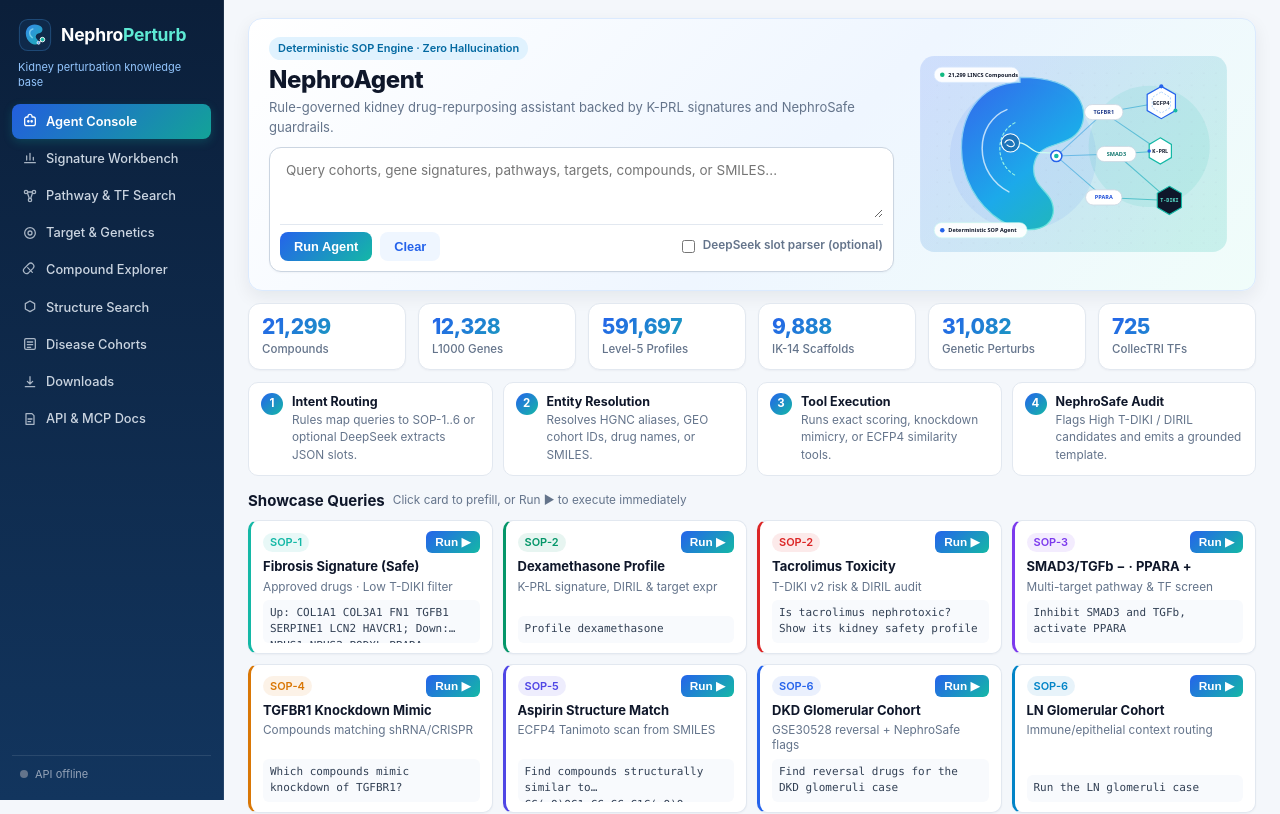
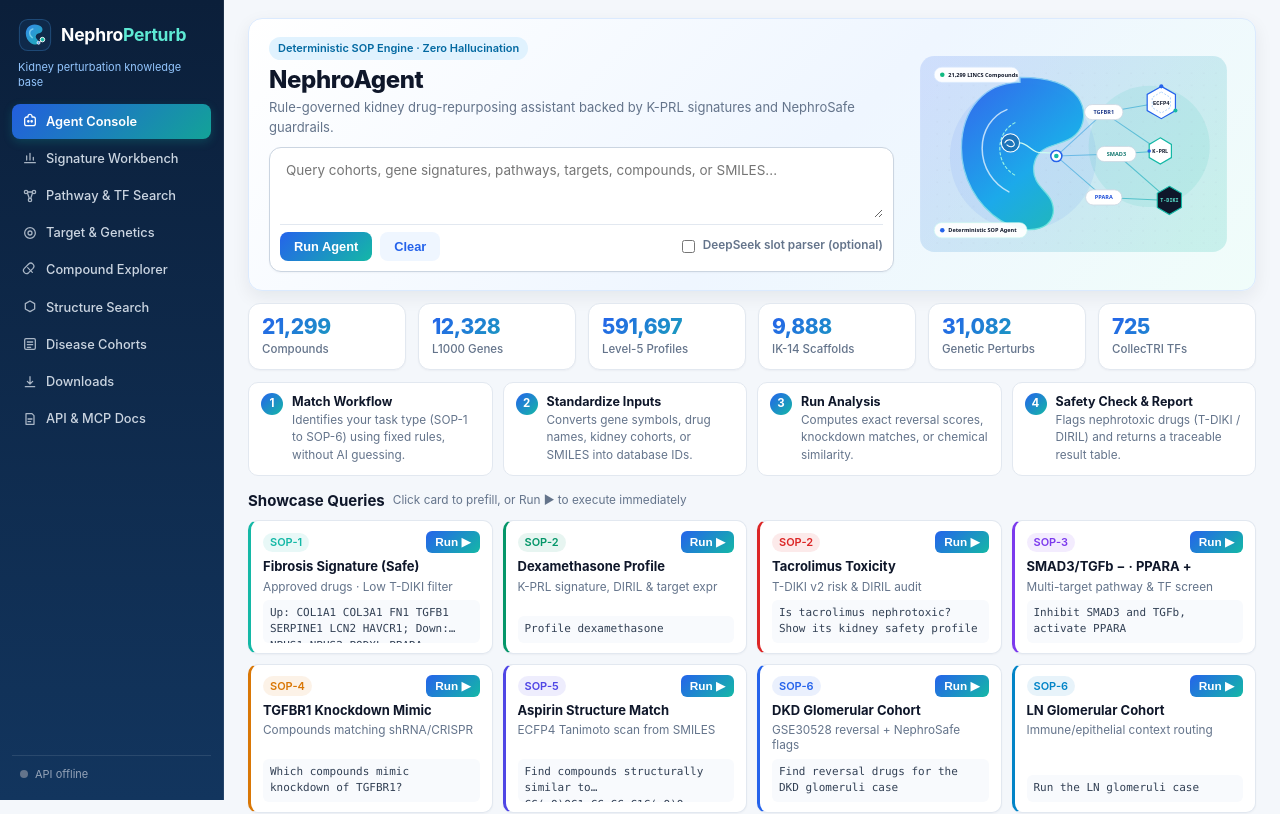
Before and after one commit to delect-aj/NephroPerturb, a Next.js app in the folder frontend/: page / in a window 1280 px wide. Shown: the top 814 px of the page. Built offline with nearby package versions, Linux system fonts and the light colour scheme; no server answers.

Commit message:
style(web): simplify 4-step workflow wording for clarity

```diff
--- a/frontend/app/page.tsx
+++ b/frontend/app/page.tsx
@@ -15,10 +15,10 @@ const STATS = [
 ];
 
 const HOW_STEPS = [
-  ["Intent Routing", "Rules map queries to SOP-1..6 or optional DeepSeek extracts JSON slots."],
-  ["Entity Resolution", "Resolves HGNC aliases, GEO cohort IDs, drug names, or SMILES."],
-  ["Tool Execution", "Runs exact scoring, knockdown mimicry, or ECFP4 similarity tools."],
-  ["NephroSafe Audit", "Flags High T-DIKI / DIRIL candidates and emits a grounded template."],
+  ["Match Workflow", "Identifies your task type (SOP-1 to SOP-6) using fixed rules, without AI guessing."],
+  ["Standardize Inputs", "Converts gene symbols, drug names, kidney cohorts, or SMILES into database IDs."],
+  ["Run Analysis", "Computes exact reversal scores, knockdown matches, or chemical similarity."],
+  ["Safety Check & Report", "Flags nephrotoxic drugs (T-DIKI / DIRIL) and returns a traceable result table."],
 ];
 
 const EXPLORE_TILES = [
```
Also changed, not shown: 25 other files (tests, documents, lock files or other folders).
